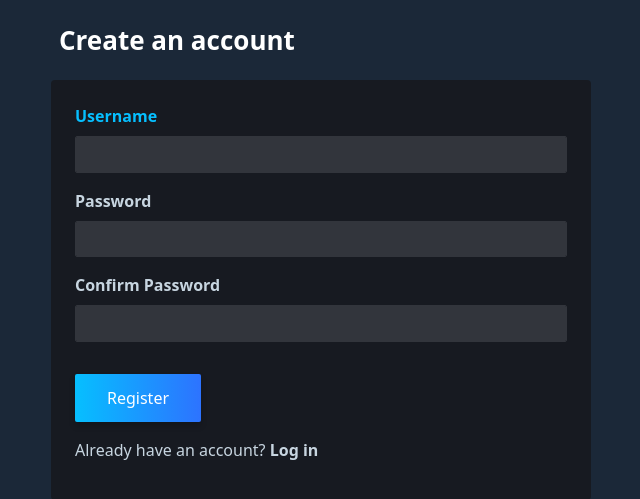
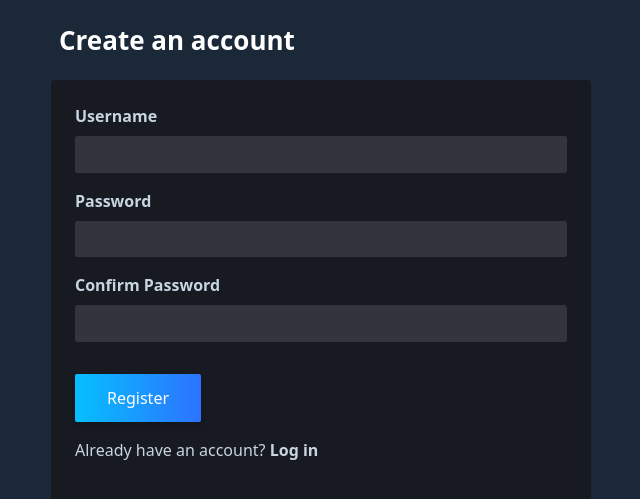
Before and after one commit to leftamarc/CITS3403-Project, a Python web app: template app/templates/main/register.html in a window 1280 px wide. Shown: the part 149-648 px from the top of the page, without its empty margins (319-959 px from the left). Run offline with Jinja, Linux system fonts and the light colour scheme; the template is opened without the code that fills it, so the values that code supplies are empty; some libraries are stand-ins or nearby versions.

Commit message:
minor tweaks to log in forms, made username non highlighted

```diff
--- a/app/templates/main/login.html
+++ b/app/templates/main/login.html
@@ -10,7 +10,7 @@
                         <form action="{{ url_for('login') }}" method="post">
 
                             <div class="form-group">
-                                <label class="bottom-box-text" for="username" style="font-weight: bold; color: #06BFFF;">Username</label>
+                                <label class="bottom-box-text" for="username" style="font-weight: bold;">Username</label>
                                 <input type="text" class="form-control dark-input" id="username" name="username" required autocomplete="off">
                             </div>
 
--- a/app/templates/main/register.html
+++ b/app/templates/main/register.html
@@ -8,7 +8,7 @@
             <div class="bottom-box p-4 mt-4" style="text-align: left; height: 420px">
                 <form action="{{ url_for('register') }}" method="post">
                     <div class="form-group">
-                        <label class="bottom-box-text" for="username" style="font-weight: bold; color: #06BFFF;">Username</label>
+                        <label class="bottom-box-text" for="username" style="font-weight: bold;">Username</label>
                         <input type="text" class="form-control dark-input" id="username" name="username" required autocomplete="off">
                     </div>
 
```
